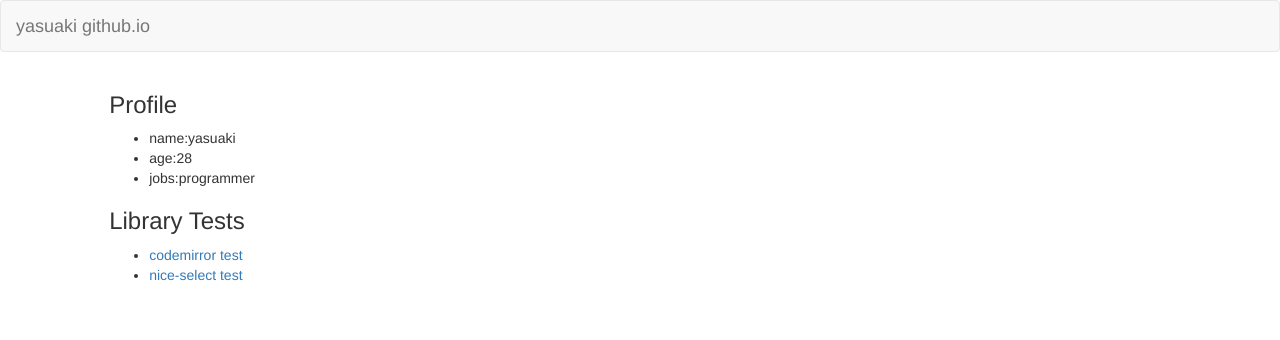
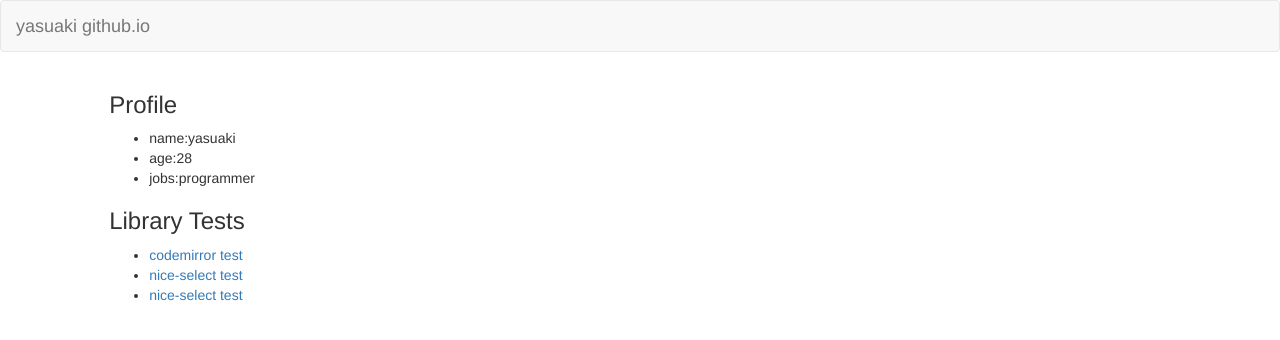
Before and after one commit to YasuakiHirano/YasuakiHirano.github.io, a plain HTML site: page index.html in a window 1280 px wide. Drawn offline with Linux system fonts and the light colour scheme.

Commit message:
farbtastic color picker use.

```diff
--- a/index.html
+++ b/index.html
@@ -25,6 +25,7 @@
                 <ul>
                     <li><a href="./libtest/codemirror.html">codemirror test</a></li>
                     <li><a href="./libtest/nice-select.html">nice-select test</a></li>
+                    <li><a href="./libtest/farbtatic.html">nice-select test</a></li>
                 </ul>
             </div>
             <div class="col-md-1"></div>
```
